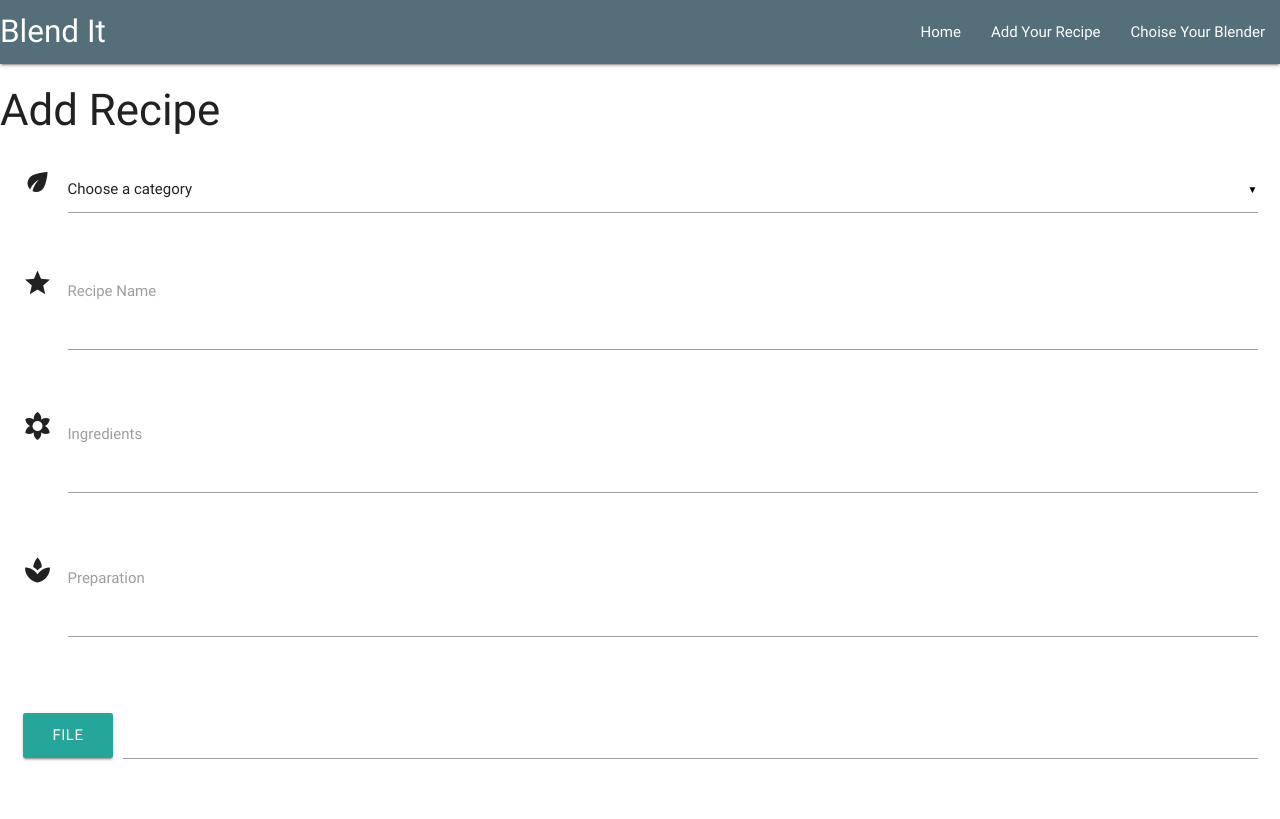
After one commit to AnnaDK/Cook-Book, a Flask app: page /add_recipes in a window 1280 px wide. The commit adds this page. Run offline with Flask 2, Linux system fonts and the light colour scheme; some libraries are stand-ins or nearby versions.

Commit message:
form for adding recipes added in add_recipe.html

```diff
--- a/app.py
+++ b/app.py
@@ -18,6 +18,11 @@ def get_recipes():
     return render_template("recipes.html", recipes=mongo.db.recipes.find())
 
 
+@app.route('/add_recipes')
+def add_recipes():
+    return render_template("add_recipe.html", page_title="Add Your Recipe")
+
+
 if __name__ == '__main__':
     app.run(host=os.environ.get('IP'),
             port=int(os.environ.get('PORT')),
--- a/static/js/script.js
+++ b/static/js/script.js
@@ -2,3 +2,7 @@
   $(document).ready(function(){
     $('.collapsible').collapsible();
   });
+
+   $(document).ready(function() {
+    $('select').material_select();
+  });
--- /dev/null
+++ b/templates/add_recipe.html
@@ -0,0 +1,67 @@
+{% extends 'base.html' %} {% block content %}
+
+<h3>Add Recipe</h3>
+
+<div class="row">
+  <form action="" method="POST" class="col s12">
+    <div class="row">
+      <div class="input-field col s12">
+        <i class="material-icons prefix">eco</i>
+        <select>
+          <option value="" disabled selected>Choose a category</option>
+          <option value="1">Fruit</option>
+          <option value="2">Green</option>
+          <option value="3">Protein</option>
+        </select>
+      </div>
+    </div>
+    <div class="row">
+      <div class="input-field col s12">
+        <i class="material-icons prefix">star</i>
+        <textarea
+          id="recipe_name"
+          name="recipe_name"
+          class="materialize-textarea validate"
+        ></textarea>
+        <label for="recipe_name">Recipe Name</label>
+      </div>
+    </div>
+    <div class="row">
+      <div class="input-field col s12">
+        <i class="material-icons prefix">filter_vintage</i>
+        <textarea
+          id="ingredients"
+          name="ingredients"
+          class="materialize-textarea validate"
+        ></textarea>
+        <label for="ingredients">Ingredients</label>
+      </div>
+    </div>
+    <div class="row">
+      <div class="input-field col s12">
+        <i class="material-icons prefix">spa</i>
+        <textarea
+          id="instruction"
+          name="instruction"
+          class="materialize-textarea validate"
+        ></textarea>
+        <label for="instruction">Preparation</label>
+      </div>
+    </div>
+    <div class="row">
+      <div class="input-field col s12">
+        <div class="file-field input-field" id="recipe_image">
+          <div class="btn">
+            <span>File</span>
+            <input type="file" />
+          </div>
+          <div class="file-path-wrapper">
+            <input class="file-path validate" type="text" />
+          </div>
+        </div>
+      </div>
+    </div>
+  </form>
+</div>
+
+{% endblock %}
--- a/templates/addrecipes.html
+++ /dev/null
@@ -1,5 +0,0 @@
-{% extends 'base.html' %}{% block content %}
-
-<h3>Add Recipe</h3>
-
-{% endblock %}
--- a/templates/base.html
+++ b/templates/base.html
@@ -4,10 +4,21 @@
       <link href="https://fonts.googleapis.com/icon?family=Material+Icons" rel="stylesheet">
      <link rel="stylesheet"  href="https://cdnjs.cloudflare.com/ajax/libs/materialize/0.100.2/css/materialize.min.css">
 
-    <title>Document</title>
+    <title>Blend It</title>
   </head>
   <body>
-  <h1></h1>
+
+
+  <nav>
+    <div class="nav-wrapper blue-grey darken-1">
+      <a href="#" class="brand-logo">Blend It</a>
+      <ul id="nav-mobile" class="right hide-on-med-and-down">
+        <li><a href="{{url_for('get_recipes')}}">Home</a></li>
+        <li><a href="{{url_for('add_recipes')}}">Add Your Recipe</a></li>
+        <li><a href="#">Choise Your Blender</a></li>
+      </ul>
+    </div>
+  </nav>
   {% block content %}
   {% endblock %}
 
```
Also changed, not shown: templates/recipes.html (+8 -3 lines).
